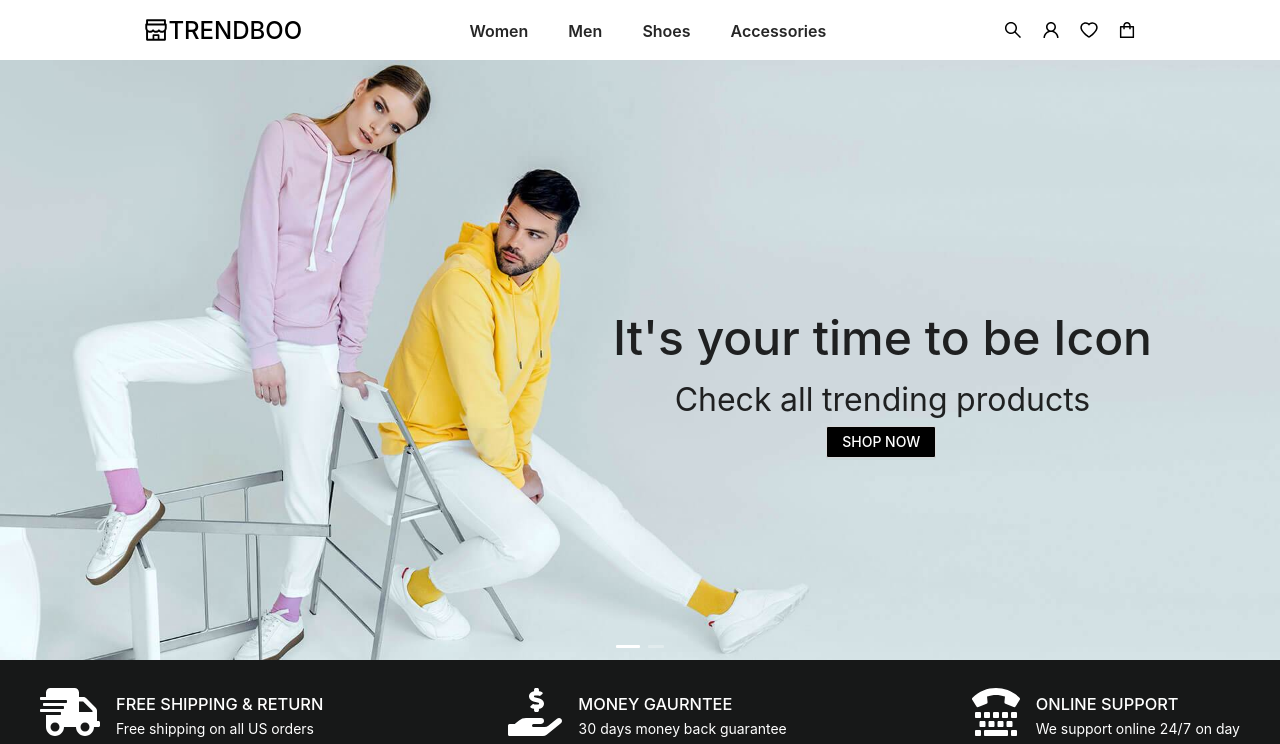
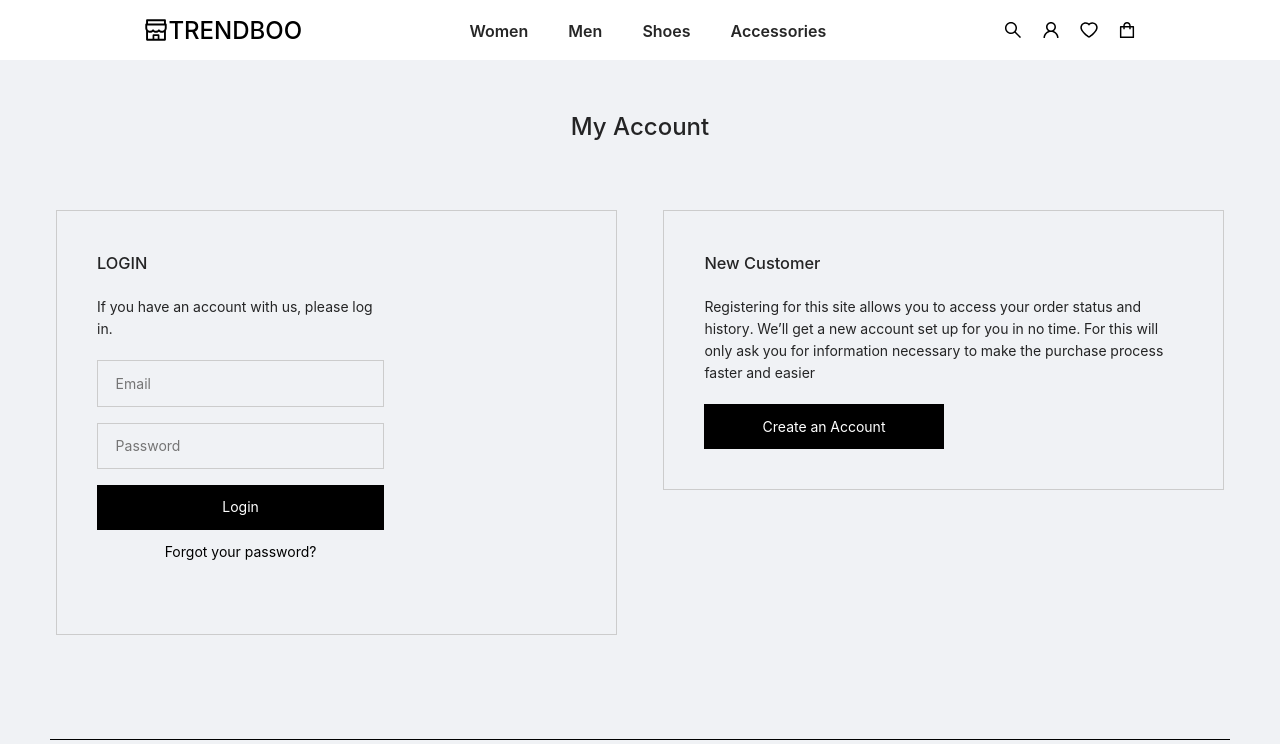
Before and after one commit to KodluyoruzGroup7/ecommerce-frontend, a React (Create React App) app: page /login in a window 1280 px wide. Shown: the top 744 px of the page. Built offline with nearby package versions, Linux system fonts and the light colour scheme.

Commit message:
login screen created

```diff
--- a/src/App.js
+++ b/src/App.js
@@ -6,6 +6,7 @@ import Layout from "./components/Layout/Layout";
 import HomeScreen from "./screens/HomeScreen/HomeScreen";
 import ProductDetailScreen from "./screens/ProductDetails/ProductDetailScreen";
 import Products from "./screens/Products/Products";
+import Login from './screens/Login/Login';
 
 function App() {
     return (
@@ -18,6 +19,9 @@ function App() {
                     <Route path="/details">
                         <ProductDetailScreen />
                     </Route>
+                    <Route path="/login">
+                        <Login />
+                    </Route>
                     <Route path="/">
                         <HomeScreen />
                     </Route>
--- a/src/screens/Login/Login.js
+++ b/src/screens/Login/Login.js
@@ -1,32 +1,32 @@
 import React from "react";
-import Navbar from "../../components/Navbar/Navbar";
-import AppFooter from "../../components/AppFooter/AppFooter";
+import { Link } from "react-router-dom";
 
-import { Input } from "antd";
-
-import "./Login.css";
+import styles from "./Login.module.css";
 
 const Login = () => {
     return (
-        <>
-            <Navbar />
-            <div>
-                <h2 className="header-text">My Account</h2>
+        <div className={styles.wrapper}>
+            <h1 className={styles.sectionHeader}>My Account</h1>
+            <div className={styles.sectionContainer}>
+                <div className={styles.box}>
+                    <form className={styles.form}>
+                        <h3>LOGIN</h3>
+                        <p>If you have an account with us, please log in.</p>
+                        <input type='email' name='email' id='email' placeholder='Email'/>
+                        <input type='password' name='password' id='password' placeholder='Password'/>
+                        <button className={styles.button}>Login</button>
+                        <button className={`${styles.button} ${styles.forget}`}>Forgot your password?</button>
+                    </form>
+                </div>
+                <div className={styles.box}>
+                    <h3>New Customer</h3>
+                    <p>Registering for this site allows you to access your order status and history. We’ll get a new account set up for you in no time. For this will only ask you for information necessary to make the purchase process faster and easier</p>
+                    <Link className={`${styles.button} ${styles.half}`}>
+                        Create an Account
+                    </Link>
+                </div>
             </div>
-            <div className="login">
-                <h4 className="login-header-text">LOGIN</h4>
-                <p className="login-text">
-                    If you have an account with us, please log in.
-                </p>
-                <Input className="login-email-input" placeholder="Email" />
-                <Input.Password
-                    className="login-password-input"
-                    placeholder="Password"
-                />
-            </div>
-            <div className="new-customer"></div>
-            <AppFooter />
-        </>
+        </div>
     );
 };
 
--- /dev/null
+++ b/src/screens/Login/Login.module.css
@@ -0,0 +1,69 @@
+.wrapper {
+  max-width: 1200px;
+  overflow: hidden;
+  margin: 0 auto;
+  padding: 1rem;
+  padding-top: 3rem;
+  min-height: 60vh;
+}
+.sectionHeader {
+  text-align: center;
+  font-size: 1.5rem;
+}
+.sectionContainer {
+  display: flex;
+  justify-content: space-between;
+  align-items: flex-start;
+  margin-bottom: 3rem;
+  margin-top: 4rem;
+}
+
+.box {
+  padding: 2.5rem;
+  border: 1px solid #ccc;
+  flex-basis: 48%;
+}
+
+.form {
+  max-width: 60%;
+}
+
+.box > * {
+  margin-bottom: 1.25rem;
+}
+.form > * {
+  margin-bottom: 1.25rem;
+}
+
+.form input {
+  width: 100%;
+  padding: 0.7rem 1.1rem;
+  display: block;
+  margin-bottom: 1rem;
+  background-color: transparent;
+  border: none;
+  border: 1px solid #ccc;
+}
+.button {
+  display: block;
+  border: none;
+  text-align: center;
+  background-color: #000;
+  color: #fff;
+  padding: 0.7rem 1.25rem;
+  margin-bottom: 0;
+  width: 100%;
+  text-align: center;
+  cursor: pointer;
+}
+.button.forget {
+  background-color: transparent;
+  color: #000;
+}
+
+.button.half {
+  width: 50%;
+}
+.button.half:hover {
+  color: #fff;
+}
```
Also changed, not shown: src/screens/Login/Login.css (deleted).
